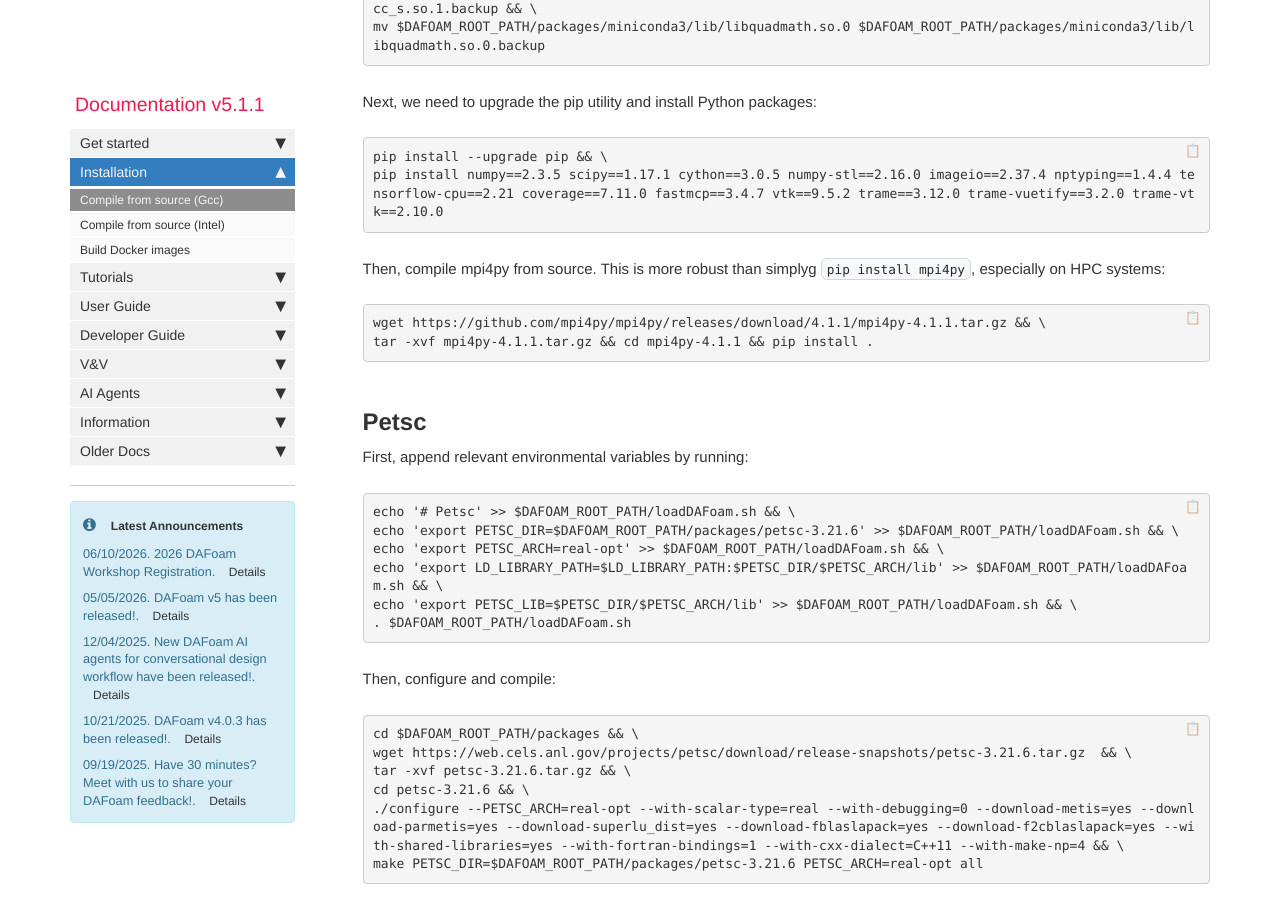
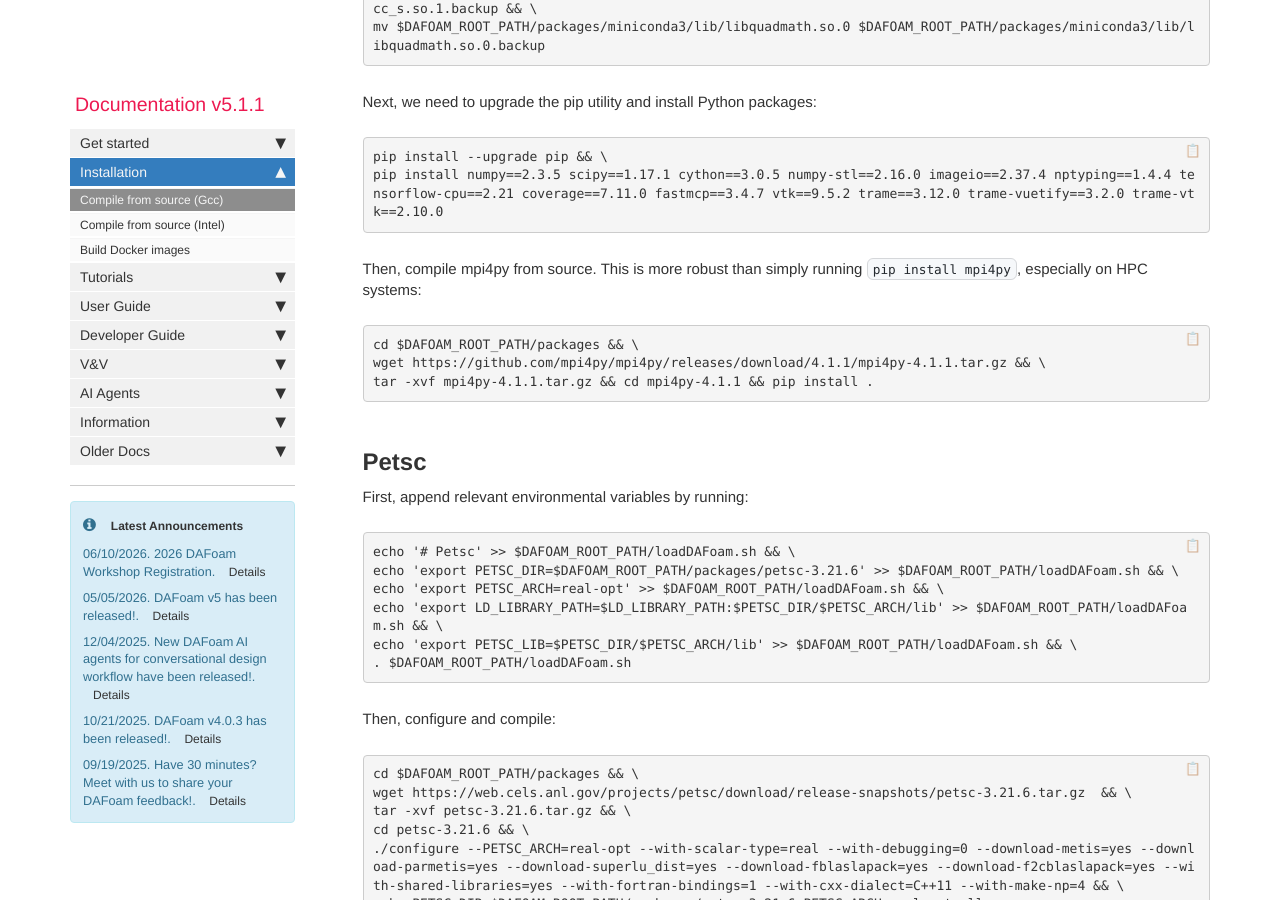
Before and after one commit to DAFoam/DAFoam.github.io, a Jekyll site: the page built from pages/mydoc/mydoc_installation_source.md, in a window 1280 px wide and 900 px high, scrolled down 2665 px. Built offline with Jekyll 4.4.1, drawn with Linux system fonts in a browser that asks for light colours; comment, search, counter and statistics services are not loaded.

Commit message:
content update

```diff
--- a/pages/mydoc/mydoc_installation_source.md
+++ b/pages/mydoc/mydoc_installation_source.md
@@ -95,9 +95,10 @@ pip install --upgrade pip && \
 pip install numpy==2.3.5 scipy==1.17.1 cython==3.0.5 numpy-stl==2.16.0 imageio==2.37.4 nptyping==1.4.4 tensorflow-cpu==2.21 coverage==7.11.0 fastmcp==3.4.7 vtk==9.5.2 trame==3.12.0 trame-vuetify==3.2.0 trame-vtk==2.10.0
 </pre>
 
-Then, compile mpi4py from source. This is more robust than simplyg `pip install mpi4py`, especially on HPC systems:
+Then, compile mpi4py from source. This is more robust than simply running `pip install mpi4py`, especially on HPC systems:
 
 <pre>
+cd $DAFOAM_ROOT_PATH/packages && \
 wget https://github.com/mpi4py/mpi4py/releases/download/4.1.1/mpi4py-4.1.1.tar.gz && \
 tar -xvf mpi4py-4.1.1.tar.gz && cd mpi4py-4.1.1 && pip install .
 </pre>
```
